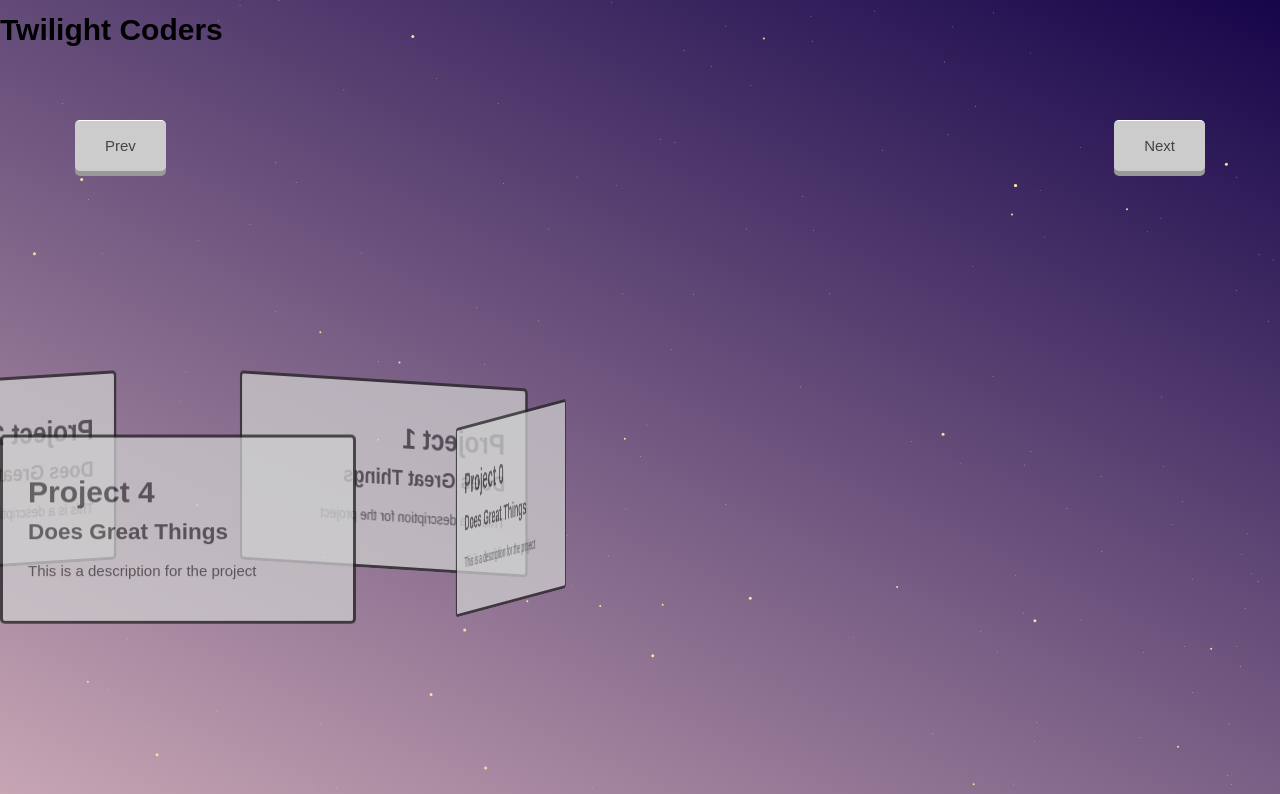
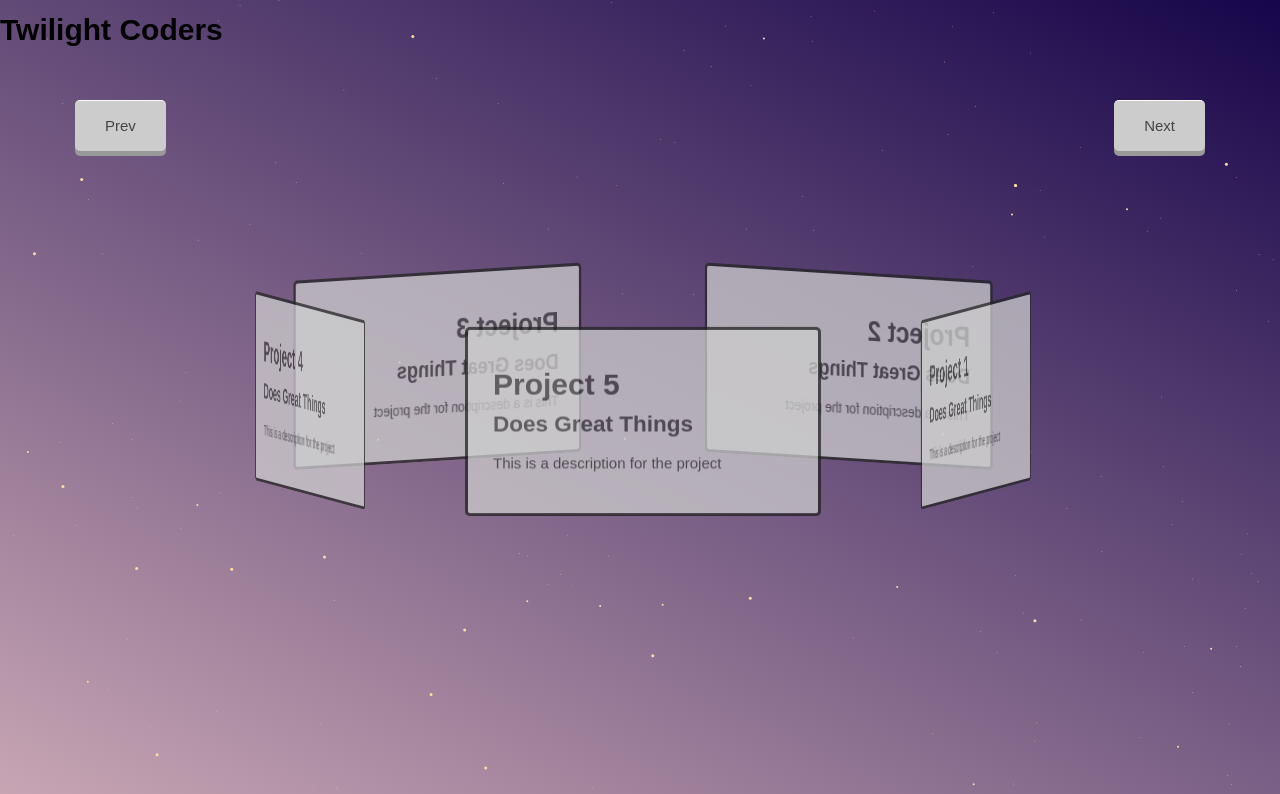
Before and after one commit to TwilightCoders/twilightcoders.github.io, a React (Create React App) app: page / in a window 1280 px wide. Shown: the top 794 px of the page. Built offline with nearby package versions, Linux system fonts and the light colour scheme.

Commit message:
Port from Codepen complete

```diff
--- a/src/App.css
+++ b/src/App.css
@@ -6,7 +6,6 @@ html, body {
   font: 15px/20px Arial, sans-serif; }
 
 #root {
-  position: relative;
   z-index: 1; }
 
 canvas {
--- a/src/App.scss
+++ b/src/App.scss
@@ -7,7 +7,7 @@ html, body {
 }
 
 #root {
-  position: relative;
+  //position: relative;
   z-index: 1;
 }
 
--- a/src/carousel/carousel-item.js
+++ b/src/carousel/carousel-item.js
@@ -5,7 +5,7 @@ export default class CarouselItem extends Component {
   render() {
     return (
       <li className='carousel-item'>
-        <h1>Project {this.props.id}</h1>
+        <h1>Project {this.props.id + 1}</h1>
         <h2>Does Great Things</h2>
         <p>This is a description for the project</p>
       </li>
--- a/src/carousel/carousel.css
+++ b/src/carousel/carousel.css
@@ -1,9 +1,13 @@
+.container {
+  margin: 0 auto;
+  width: 350px;
+  height: 200px;
+  position: relative; }
+
 .carousel {
   height: 100%;
   width: 100%;
   position: absolute;
-  top: 0;
-  left: 0;
   transform-style: preserve-3d;
   transition: transform 1.5s; }
 
@@ -11,7 +15,7 @@
   margin-top: 20%; }
   .showcase ul {
     margin: 0;
-    margin-top: 30%;
+    margin-top: 0%;
     padding: 0;
     transform: rotateX(-5deg); }
     .showcase ul li:nth-child(0) {
--- a/src/carousel/carousel.scss
+++ b/src/carousel/carousel.scss
@@ -1,11 +1,18 @@
 // Carousel logic
+
+.container {
+  margin: 0 auto;
+  width: 350px;
+  height: 200px;
+  position: relative;
+  // transform-style: preserve-3d;
+	// transform: perspective(500);
+}
 
 .carousel {
   height: 100%;
   width: 100%;
   position: absolute;
-  top: 0;
-  left: 0;
   transform-style: preserve-3d;
   transition: transform 1.5s;
 }
@@ -18,7 +25,7 @@
 
 	ul {
     margin: 0;
-		margin-top: 30%;
+		margin-top: 0%;
 		padding: 0;
 		// list-style-type: none;
 		// // border: 1px solid red;
```
